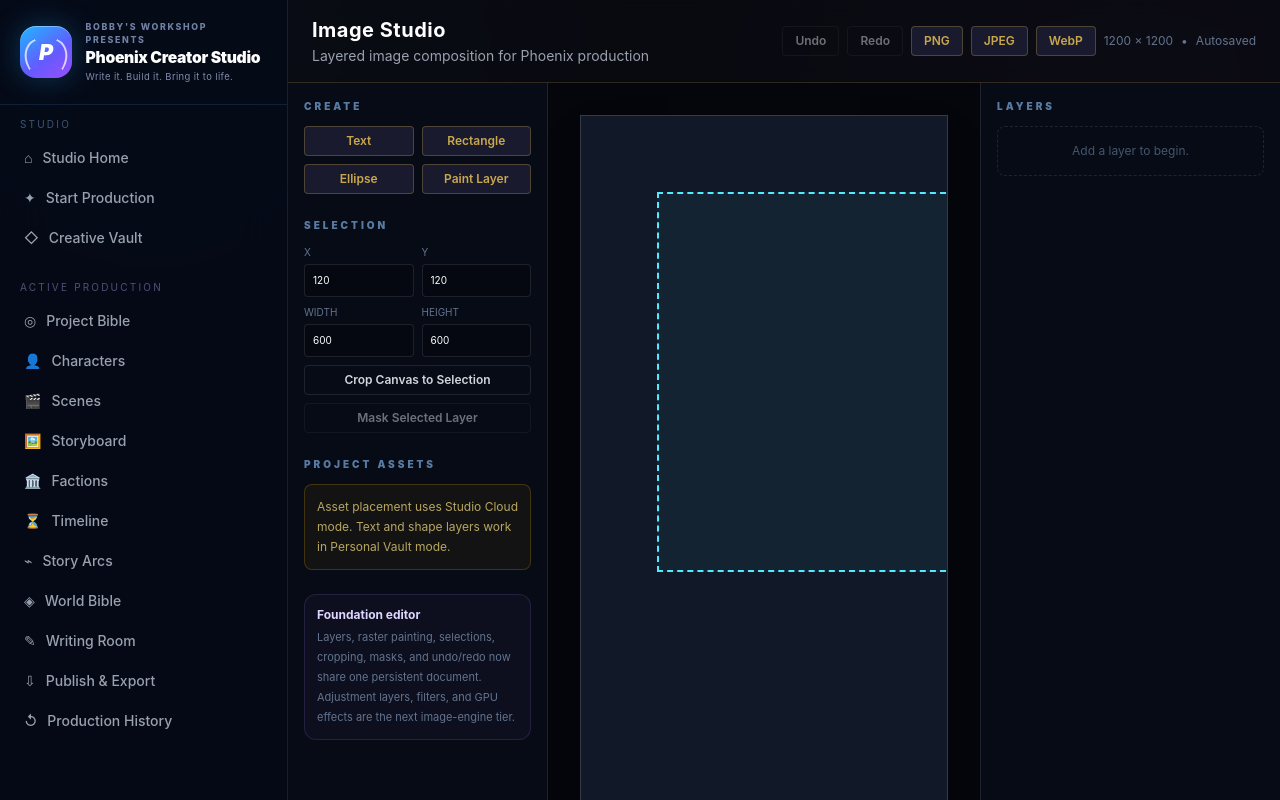
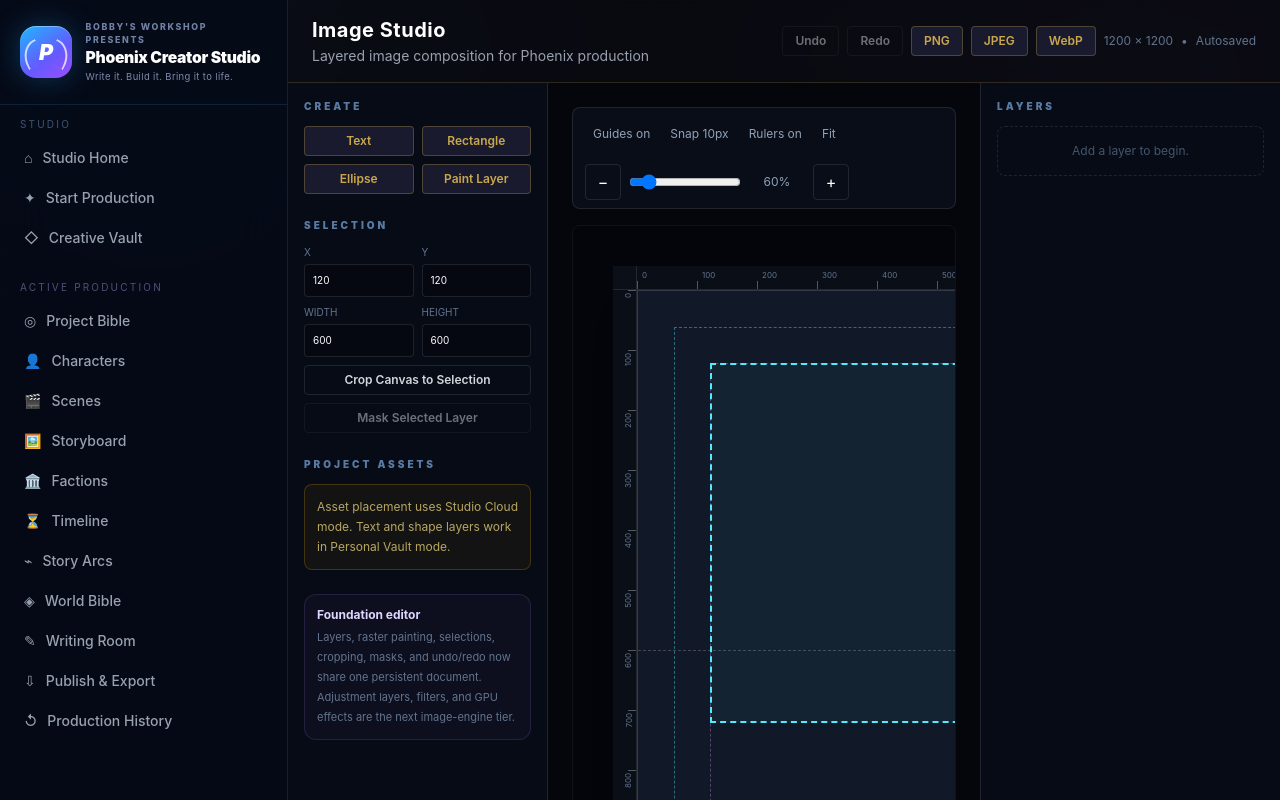
Before and after one commit to Bboy9090/SagaArchitect, a Next.js app: page /universe/1/image in a window 1280 px wide. Shown: the top 800 px of the page. Built offline with nearby package versions, Linux system fonts and the light colour scheme.

Commit message:
feat(image): add shared zoom pan rulers guides and snapping

```diff
--- a/src/app/universe/[id]/image/page.tsx
+++ b/src/app/universe/[id]/image/page.tsx
@@ -6,6 +6,9 @@ import { Header } from '@/components/layout/Header';
 import { Button } from '@/components/ui/Button';
 import { Spinner } from '@/components/ui/Spinner';
 import { RasterPaintCanvas } from '@/components/media/RasterPaintCanvas';
+import { MediaViewportToolbar } from '@/components/media/MediaViewportToolbar';
+import { MediaRulers } from '@/components/media/MediaRulers';
+import { useMediaViewport } from '@/hooks/use-media-viewport';
 import { getUniverseById } from '@/lib/storage';
 import { isDbMode } from '@/lib/storage-mode';
 import { dbGetAssets, dbGetProject, type ProjectAsset } from '@/lib/db-client';
@@ -57,6 +60,7 @@ export default function ImageStudioPage({ params }: ImageStudioPageProps) {
   const [selection, setSelection] = useState({ x: 120, y: 120, width: 600, height: 600 });
   const [exportingFormat, setExportingFormat] = useState<PhoenixRasterExportFormat | null>(null);
   const [exportError, setExportError] = useState('');
+  const viewport = useMediaViewport(0.6);
 
   useEffect(() => {
     let cancelled = false;
@@ -206,7 +210,8 @@ export default function ImageStudioPage({ params }: ImageStudioPageProps) {
 
   const patchTransform = (key: keyof PhoenixMediaLayer['transform'], value: number) => {
     if (!selectedLayer) return;
-    patchSelectedLayer({ transform: { ...selectedLayer.transform, [key]: value } } as Partial<PhoenixMediaLayer>);
+    const nextValue = key === 'rotation' ? value : viewport.snapValue(value);
+    patchSelectedLayer({ transform: { ...selectedLayer.transform, [key]: nextValue } } as Partial<PhoenixMediaLayer>);
   };
 
   const deleteSelectedLayer = () => {
@@ -309,7 +314,7 @@ export default function ImageStudioPage({ params }: ImageStudioPageProps) {
     );
   }
 
-  const scale = Math.min(1, 760 / document.width);
+  const scale = viewport.zoom;
 
   return (
     <Navigation>
@@ -408,10 +413,27 @@ export default function ImageStudioPage({ params }: ImageStudioPageProps) {
           </div>
         </aside>
 
-        <main className="overflow-auto bg-[#04060b] p-4 md:p-8">
-          <div className="mx-auto flex min-h-full items-center justify-center">
+        <main className="flex min-h-0 flex-col bg-[#04060b] p-4 md:p-6">
+          <MediaViewportToolbar
+            zoom={viewport.zoom}
+            onZoomChange={viewport.setZoom}
+            onFit={() => viewport.fitToView(document.width, document.height)}
+            showGuides={viewport.showGuides}
+            onToggleGuides={() => viewport.setShowGuides(value => !value)}
+            snap={viewport.snap}
+            onToggleSnap={() => viewport.setSnap(value => !value)}
+            showRulers={viewport.showRulers}
+            onToggleRulers={() => viewport.setShowRulers(value => !value)}
+          />
           <div
-              className="relative origin-center overflow-hidden border border-white/15 shadow-2xl"
+            ref={viewport.scrollRef}
+            {...viewport.panHandlers}
+            className="relative mt-4 min-h-[680px] flex-1 cursor-grab overflow-auto rounded-lg border border-white/5 bg-[#03050a] p-10 active:cursor-grabbing"
+          >
+            <div className="relative mx-auto w-max pt-6 pl-6">
+              <MediaRulers width={document.width} height={document.height} zoom={scale} visible={viewport.showRulers} />
+              <div
+                className="relative origin-top-left overflow-hidden border border-white/15 shadow-2xl"
                 style={{
                   width: document.width * scale,
                   height: document.height * scale,
@@ -419,6 +441,14 @@ export default function ImageStudioPage({ params }: ImageStudioPageProps) {
                 }}
                 aria-label="Image composition canvas"
               >
+                {viewport.showGuides && (
+                  <>
+                    <div className="pointer-events-none absolute inset-[5%] z-[9998] border border-dashed border-cyan-300/40" />
+                    <div className="pointer-events-none absolute inset-[10%] z-[9998] border border-dashed border-fuchsia-300/30" />
+                    <div className="pointer-events-none absolute left-1/2 top-0 z-[9998] h-full border-l border-dashed border-white/20" />
+                    <div className="pointer-events-none absolute left-0 top-1/2 z-[9998] w-full border-t border-dashed border-white/20" />
+                  </>
+                )}
               {sortedLayers.map(layer => {
                 if (!layer.visible) return null;
                 const style: React.CSSProperties = {
@@ -442,6 +472,7 @@ export default function ImageStudioPage({ params }: ImageStudioPageProps) {
                   <button
                     key={layer.id}
                     type="button"
+                    data-media-interactive="true"
                     onClick={() => setSelectedLayerId(layer.id)}
                     className="block border-0 bg-transparent p-0 text-left"
                     style={style}
@@ -507,6 +538,7 @@ export default function ImageStudioPage({ params }: ImageStudioPageProps) {
                 }}
                 aria-hidden="true"
               />
+              </div>
             </div>
           </div>
         </main>
```
Lines whose indentation alone changed are shown as unchanged.
